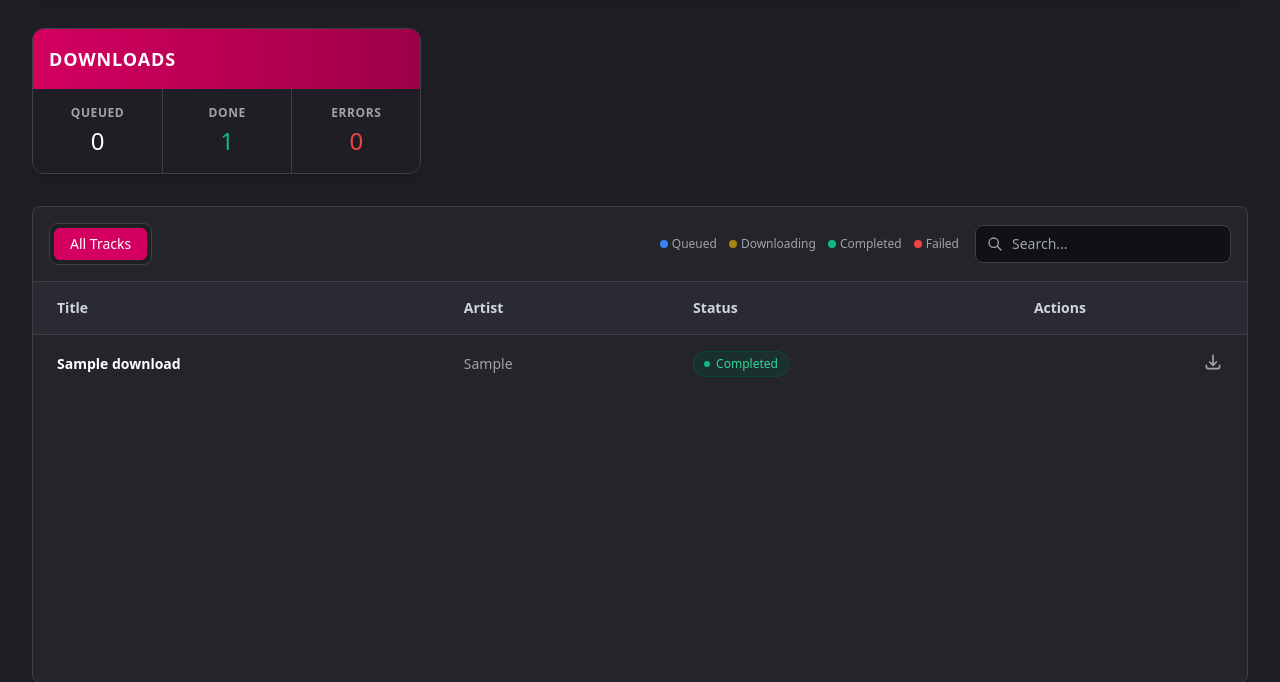
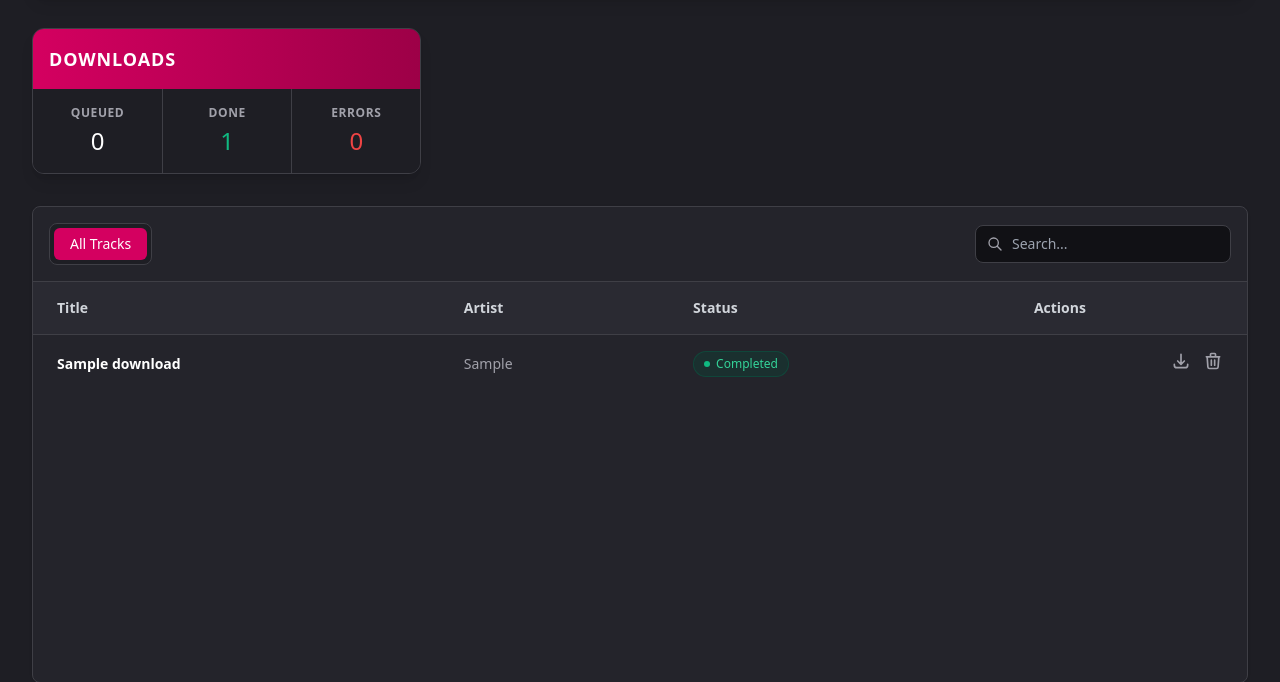
Before and after one commit to Reimaris/LocalTune, a FastAPI app: page / in a window 1280 px wide. Shown: the part 237-919 px from the top of the page. Run offline with FastAPI, Linux system fonts and the light colour scheme; tables that the repository leaves empty hold one stand-in row (values such as "Sample post"); some libraries are stand-ins or nearby versions.

Commit message:
feat: UI cleanup and add track deletion

```diff
--- a/app/main.py
+++ b/app/main.py
@@ -1,4 +1,5 @@
 import re
+import os
 from fastapi import FastAPI, Request, Depends, Form
 from fastapi.responses import HTMLResponse
 from fastapi.templating import Jinja2Templates
@@ -149,3 +150,16 @@ async def api_tracks(request: Request, db: Session = Depends(get_db)):
         "done": done,
         "errors": errors
     })
+
+@app.delete("/api/tracks/{track_id}", response_class=HTMLResponse)
+async def delete_track(request: Request, track_id: int, db: Session = Depends(get_db)):
+    track = db.query(models.Download).filter(models.Download.id == track_id).first()
+    if track:
+        if track.file_path and os.path.exists(track.file_path):
+            try:
+                os.remove(track.file_path)
+            except Exception as e:
+                logger.error(f"Could not delete file {track.file_path}: {e}")
+        db.delete(track)
+        db.commit()
+    return ""
--- a/app/templates/dashboard.html
+++ b/app/templates/dashboard.html
@@ -5,9 +5,9 @@
 <!-- Download Form Area -->
 <div class="bg-[#24242b] border border-[#3f3f46] rounded-xl shadow-lg p-6 mb-8">
     <h2 class="text-lg font-bold text-white mb-4">Download Music</h2>
-    <form hx-post="/download" hx-target="#global-alert" hx-swap="innerHTML" class="flex gap-4">
+    <form hx-post="/download" hx-target="#global-alert" hx-swap="innerHTML" hx-on::after-request="this.reset()" class="flex gap-4">
         <div class="flex-1">
-            <input type="url" name="url" placeholder="Paste Spotify or YouTube URL here..." required
+            <input type="url" name="url" placeholder="Paste Spotify or YouTube URL here..." required autocomplete="off"
                 class="w-full bg-[#111115] border border-[#3f3f46] focus:border-[#d40060] rounded-lg px-4 py-3 text-white focus:outline-none transition-colors">
         </div>
         <button type="submit" class="bg-[#d40060] hover:bg-[#a3004a] text-white font-bold py-3 px-8 rounded-lg transition-colors shadow-md shadow-pink-900/20 whitespace-nowrap flex items-center gap-2">
@@ -56,12 +56,6 @@
 
         <!-- Status Legend & Search -->
         <div class="flex items-center gap-4 w-full md:w-auto">
-            <div class="text-xs text-[#a1a1aa] hidden md:flex items-center gap-3">
-                <span class="flex items-center gap-1"><span class="w-2 h-2 rounded-full bg-blue-500"></span> Queued</span>
-                <span class="flex items-center gap-1"><span class="w-2 h-2 rounded-full bg-yellow-500 animate-pulse"></span> Downloading</span>
-                <span class="flex items-center gap-1"><span class="w-2 h-2 rounded-full bg-emerald-500"></span> Completed</span>
-                <span class="flex items-center gap-1"><span class="w-2 h-2 rounded-full bg-red-500"></span> Failed</span>
-            </div>
             <div class="relative w-full md:w-64">
                 <div class="absolute inset-y-0 left-0 pl-3 flex items-center pointer-events-none text-[#a1a1aa]">
                     <svg class="w-4 h-4" fill="none" stroke="currentColor" viewBox="0 0 24 24"><path stroke-linecap="round" stroke-linejoin="round" stroke-width="2" d="M21 21l-6-6m2-5a7 7 0 11-14 0 7 7 0 0114 0z"></path></svg>
--- a/app/templates/partials/track_list.html
+++ b/app/templates/partials/track_list.html
@@ -55,12 +55,15 @@
                     </span>
                 {% endif %}
             </td>
-            <td class="px-6 py-4 text-right">
+            <td class="px-6 py-4 flex justify-end gap-3">
                 {% if track.status == 'Completed' and track.file_path %}
                 <button class="text-[#a1a1aa] hover:text-white transition-colors" title="Download File" onclick="window.open('{{ track.file_path }}', '_blank')">
                     <svg class="w-5 h-5" fill="none" stroke="currentColor" viewBox="0 0 24 24"><path stroke-linecap="round" stroke-linejoin="round" stroke-width="2" d="M4 16v1a3 3 0 003 3h10a3 3 0 003-3v-1m-4-4l-4 4m0 0l-4-4m4 4V4"></path></svg>
                 </button>
                 {% endif %}
+                <button class="text-[#a1a1aa] hover:text-red-500 transition-colors" title="Delete Track" hx-delete="/api/tracks/{{ track.id }}" hx-target="closest tr" hx-swap="outerHTML">
+                    <svg class="w-5 h-5" fill="none" stroke="currentColor" viewBox="0 0 24 24"><path stroke-linecap="round" stroke-linejoin="round" stroke-width="2" d="M19 7l-.867 12.142A2 2 0 0116.138 21H7.862a2 2 0 01-1.995-1.858L5 7m5 4v6m4-6v6m1-10V4a1 1 0 00-1-1h-4a1 1 0 00-1 1v3M4 7h16"></path></svg>
+                </button>
             </td>
         </tr>
         {% endfor %}
```
